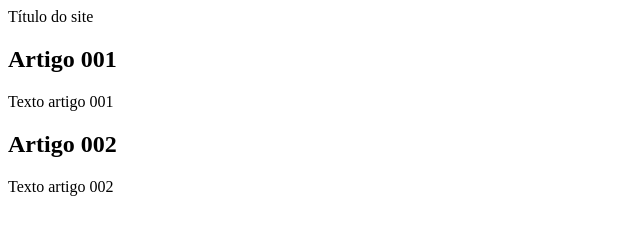
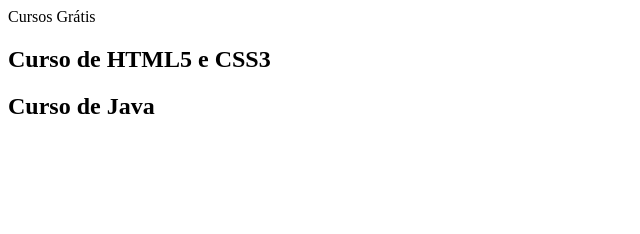
Before and after one commit to bematta/Teste-branch, a plain HTML site: page index.html in a window 1280 px wide. Shown: the whole page, without its empty margins (0-640 px from the left). Drawn offline with Linux system fonts and the light colour scheme.

Commit message:
comecei a escrever conteúdo

```diff
--- a/index.html
+++ b/index.html
@@ -7,15 +7,25 @@
 <body>
 	<main>
 		<header>
-		Título do site
+		Cursos Grátis
 		</header>
 		<article>
-			<h2>Artigo 001</h2>
-			<p>Texto artigo 001</p>
+			<h2>Curso de HTML5 e CSS3</h2>
+			<p><Lorem ipsum dolor sit amet, consectetur adipisicing elit, sed do eiusmod
+			tempor incididunt ut labore et dolore magna aliqua. Ut enim ad minim veniam,
+			quis nostrud exercitation ullamco laboris nisi ut aliquip ex ea commodo
+			consequat. Duis aute irure dolor in reprehenderit in voluptate velit esse
+			cillum dolore eu fugiat nulla pariatur. Excepteur sint occaecat cupidatat non
+			proident, sunt in culpa qui officia deserunt mollit anim id est laborum./></p>
 		</article>
 		<article>
-			<h2>Artigo 002</h2>
-			<p>Texto artigo 002</p>
+			<h2>Curso de Java</h2>
+			<p><Lorem ipsum dolor sit amet, consectetur adipisicing elit, sed do eiusmod
+			tempor incididunt ut labore et dolore magna aliqua. Ut enim ad minim veniam,
+			quis nostrud exercitation ullamco laboris nisi ut aliquip ex ea commodo
+			consequat. Duis aute irure dolor in reprehenderit in voluptate velit esse
+			cillum dolore eu fugiat nulla pariatur. Excepteur sint occaecat cupidatat non
+			proident, sunt in culpa qui officia deserunt mollit anim id est laborum./></p>
 		</article>
 	</main>
 </body>
```
